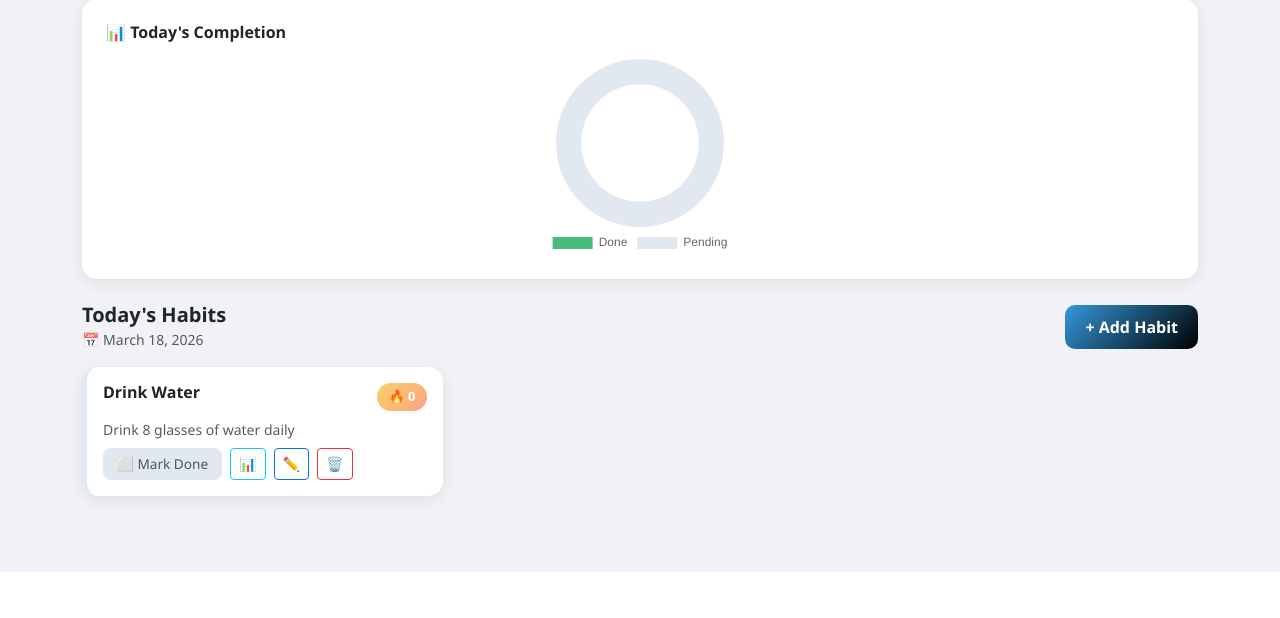
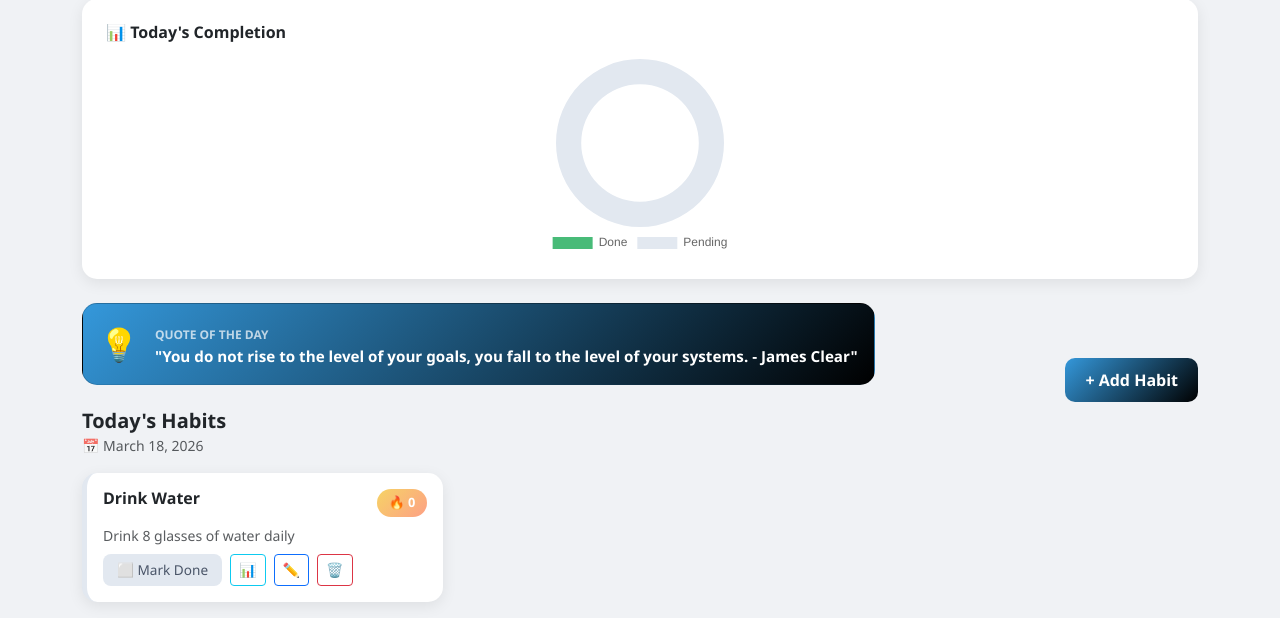
Before and after one commit to AsthaRami/Habit-tracker, a Django app: page /dashboard/ in a window 1280 px wide. Shown: the part 228-846 px from the top of the page. Before the commit the page ends 800 px from the top, so only its background shows below. Run offline with Django 5.2, Linux system fonts and the light colour scheme; a user stored in the database is signed in; data comes from the database, SQL or seed files in the repository; both versions use the stored data as it was after the commit.

Commit message:
Added motivational quote feature, index page, show/hide password

```diff
--- a/habits/templates/habits/dashboard.html
+++ b/habits/templates/habits/dashboard.html
@@ -70,7 +70,16 @@ body { background: #f0f2f5; font-family: Segoe UI, sans-serif; }
 
 <div class="d-flex justify-content-between align-items-center mb-3">
     <div>
-        <h5 class="fw-bold mb-0">Today's Habits</h5>
+        <div class="card p-3 mb-4" style="background: linear-gradient(135deg, #3498db, #000000); border-radius: 15px;">
+    <div class="d-flex align-items-center gap-3">
+        <span style="font-size: 2rem;">💡</span>
+        <div>
+            <small style="color: rgba(255,255,255,0.7); font-size: 0.75rem; font-weight: 600;">QUOTE OF THE DAY</small>
+            <p style="color: white; font-weight: 600; margin: 0; font-size: 0.95rem;">"{{ quote }}"</p>
+        </div>
+    </div>
+</div>
+<h5 class="fw-bold mb-0">Today's Habits</h5>
         <small class="text-muted">📅 {{ today }}</small>
     </div>
     <a href="/add/" class="btn-add btn">+ Add Habit</a>
--- a/habits/views.py
+++ b/habits/views.py
@@ -1,4 +1,19 @@
 from django.shortcuts import render, redirect, get_object_or_404
+import random
+
+QUOTES = [
+    'The secret of getting ahead is getting started. - Mark Twain',
+    'Small daily improvements lead to stunning results. - Robin Sharma',
+    'We are what we repeatedly do. Excellence is a habit. - Aristotle',
+    'Success is the sum of small efforts repeated day in and day out. - R. Collier',
+    'Motivation is what gets you started. Habit is what keeps you going. - Jim Ryun',
+    'You do not rise to the level of your goals, you fall to the level of your systems. - James Clear',
+    'An idle mind is the devil workshop. Stay consistent!',
+    'Dream big, start small, act now!',
+    'Push yourself because no one else is going to do it for you.',
+    'Great things never come from comfort zones.',
+]
+
 from django.contrib.auth.decorators import login_required
 from django.contrib.auth import login, logout, authenticate
 from django.contrib.auth.forms import UserCreationForm, AuthenticationForm
@@ -49,7 +64,12 @@ def dashboard(request):
             'log': log,
             'streak': habit.get_streak(),
         })
-    return render(request, 'habits/dashboard.html', {'habit_data': habit_data, 'today': today})
+    context = {
+        'habit_data': habit_data,
+        'today': today,
+        'quote': random.choice(QUOTES),
+    }
+    return render(request, 'habits/dashboard.html', context)
 
 @login_required
 def add_habit(request):
```
Also changed, not shown: db.sqlite3.
